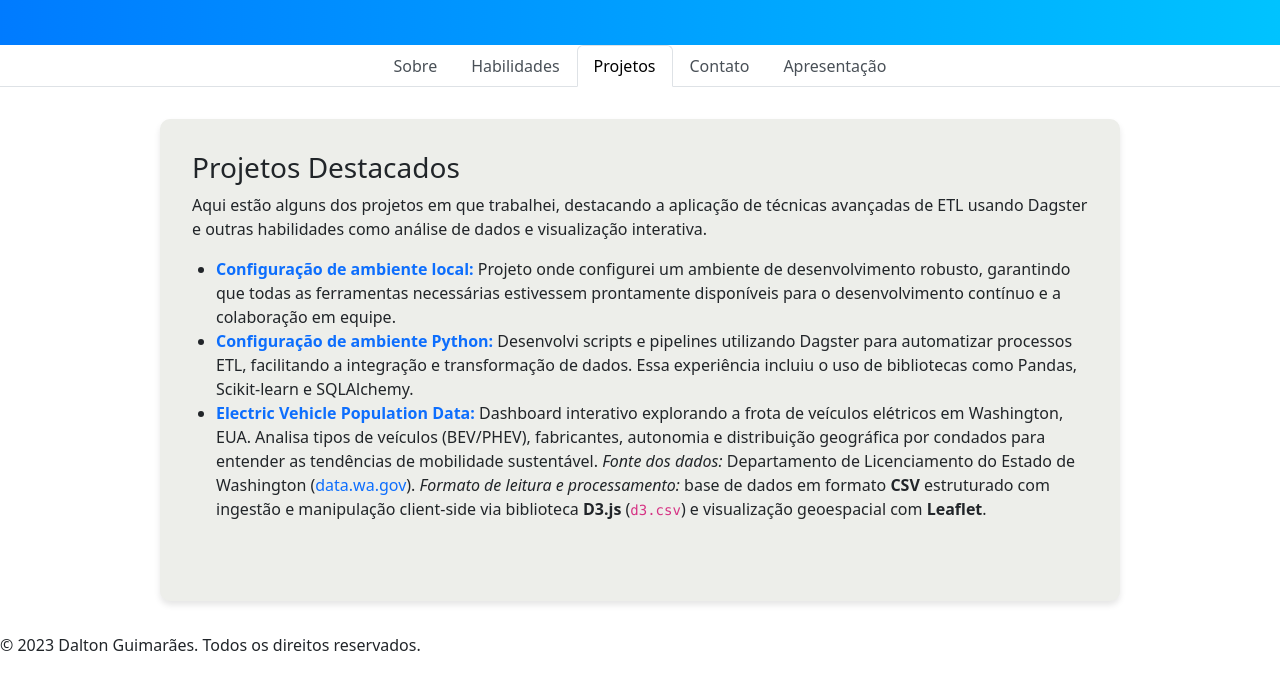
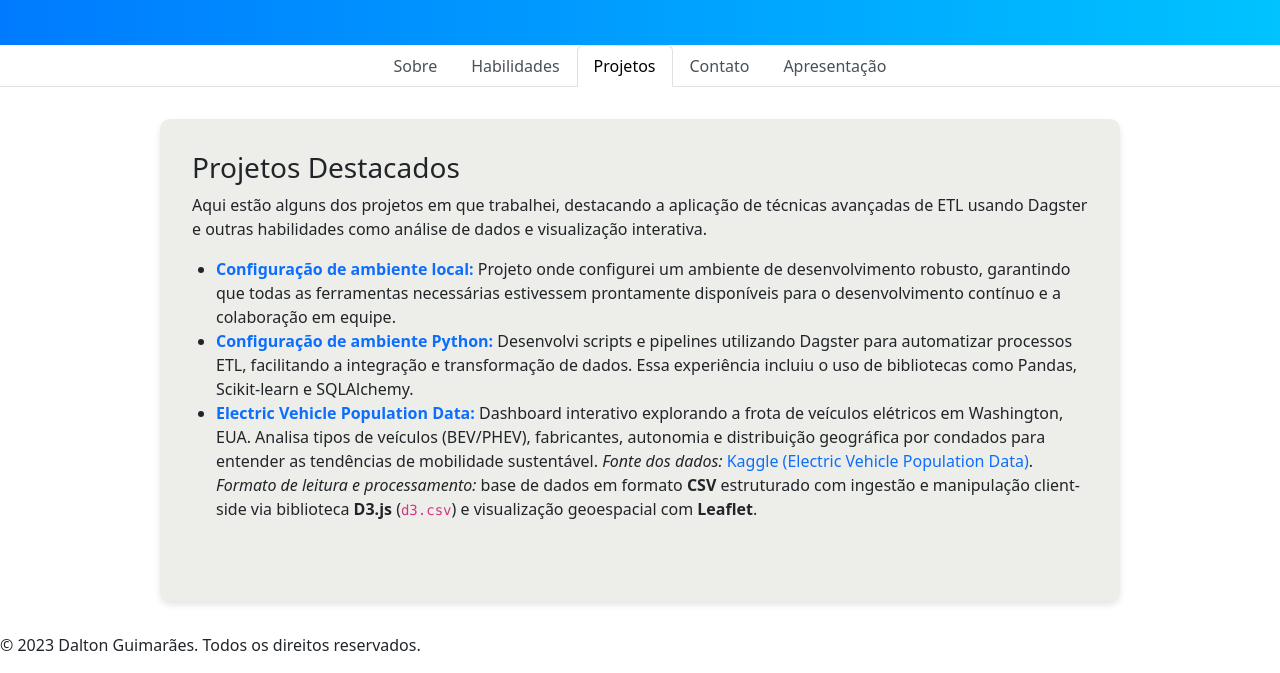
Before and after one commit to Daltonguimaraes/Daltonguimaraes.github.io, a plain HTML site: page index.html in a window 1280 px wide. Both pictures are taken after a click on the tab "Projetos". Shown: the part 127-800 px from the top of the page. Drawn offline with nearby package versions, Linux system fonts and the light colour scheme; a web font is replaced by a local one.

Commit message:
fix(links): atualizar fonte dos dados para o dataset no Kaggle

```diff
--- a/index.html
+++ b/index.html
@@ -83,7 +83,7 @@
 
         <li><a href="projetos/configuracoes/config_python.html"><strong>Configuração de ambiente Python:</strong></a> Desenvolvi scripts e pipelines utilizando Dagster para automatizar processos ETL, facilitando a integração e transformação de dados. Essa experiência incluiu o uso de bibliotecas como Pandas, Scikit-learn e SQLAlchemy.</li>
 
-        <li><a href="projetos/dataviz/electric_vehicle_population_data.html"><strong>Electric Vehicle Population Data:</strong></a> Dashboard interativo explorando a frota de veículos elétricos em Washington, EUA. Analisa tipos de veículos (BEV/PHEV), fabricantes, autonomia e distribuição geográfica por condados para entender as tendências de mobilidade sustentável. <em>Fonte dos dados:</em> Departamento de Licenciamento do Estado de Washington (<a href="https://data.wa.gov/Transportation/Electric-Vehicle-Population-Data/f6w7-q2d2" target="_blank" rel="noopener noreferrer">data.wa.gov</a>). <em>Formato de leitura e processamento:</em> base de dados em formato <strong>CSV</strong> estruturado com ingestão e manipulação client-side via biblioteca <strong>D3.js</strong> (<code>d3.csv</code>) e visualização geoespacial com <strong>Leaflet</strong>.</li>
+        <li><a href="projetos/dataviz/electric_vehicle_population_data.html"><strong>Electric Vehicle Population Data:</strong></a> Dashboard interativo explorando a frota de veículos elétricos em Washington, EUA. Analisa tipos de veículos (BEV/PHEV), fabricantes, autonomia e distribuição geográfica por condados para entender as tendências de mobilidade sustentável. <em>Fonte dos dados:</em> <a href="https://www.kaggle.com/datasets/nilesh2042/electric-vehicle-population-data" target="_blank" rel="noopener noreferrer">Kaggle (Electric Vehicle Population Data)</a>. <em>Formato de leitura e processamento:</em> base de dados em formato <strong>CSV</strong> estruturado com ingestão e manipulação client-side via biblioteca <strong>D3.js</strong> (<code>d3.csv</code>) e visualização geoespacial com <strong>Leaflet</strong>.</li>
       </ul>
     </div>
     <!-- CONTATO -->
```
